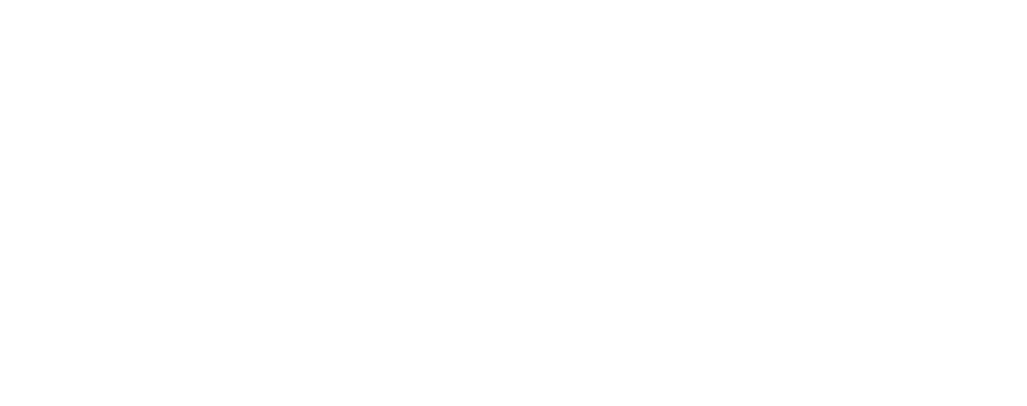
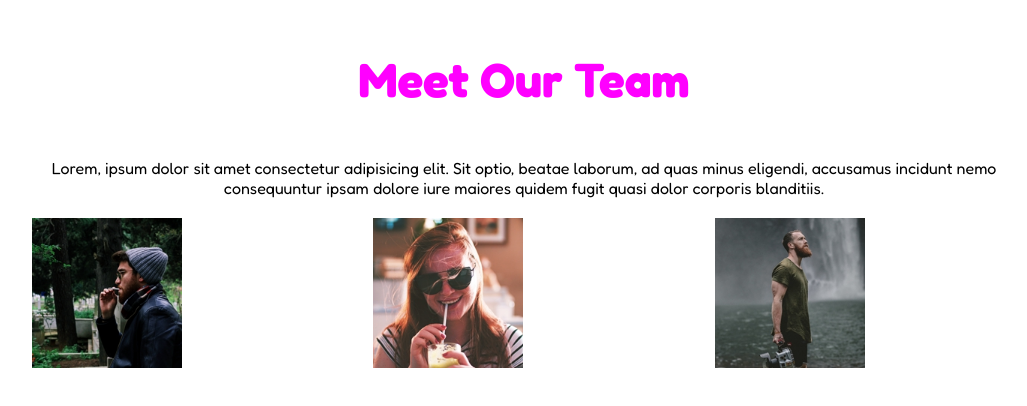
Before and after one commit to cesarecicolin/html-css-float-cards, a plain HTML site: page index.html in a window 1280 px wide. Shown: the whole page, without its empty margins (116-1143 px from the left). Drawn offline with Linux system fonts and the light colour scheme.

Commit message:
add:section img progres

```diff
--- a/css/style.css
+++ b/css/style.css
@@ -4,6 +4,51 @@
     padding: 0;
     box-sizing: border-box;
 }
+
 body{
+    font-family: 'Fredoka', sans-serif;
+}
+img{
+    max-width: 100%;
+    float: left;
 
 }
+
+.conteiner{
+    width: 80%;
+    margin: 0 auto;
+}
+
+h1{
+    text-align: center;
+    font-size: 3rem;
+    color: magenta;
+    padding: 50px;
+}
+p{
+    text-align: center;
+}
+
+.badge{
+    float: left;
+    /* border: 1px solid black; */
+    width: calc(100% / 3);
+    text-align: center;
+    padding: 20px 20px;
+    color: white;
+
+
+
+
+
+}
+ .badge img{
+    height: 150px;
+ }
+
+ .row{
+
+ }
+ .card{
+    background-color: black;
+ }
--- a/index.html
+++ b/index.html
@@ -5,8 +5,38 @@
     <meta name="viewport" content="width=device-width, initial-scale=1.0">
     <title>Document</title>
     <link rel="stylesheet" href="css/style.css">
+    <link rel="preconnect" href="https://fonts.googleapis.com">
+    <link rel="preconnect" href="https://fonts.gstatic.com" crossorigin>
+    <link href="https://fonts.googleapis.com/css2?family=Fredoka:wght@300;400;500;600;700&display=swap" rel="stylesheet">
 </head>
 <body>
+    <main>
+
+        <section class="conteiner">
+            <h1>Meet Our Team</h1>
+            <p>Lorem, ipsum dolor sit amet consectetur adipisicing elit. Sit optio, beatae laborum, ad quas minus eligendi, accusamus incidunt nemo consequuntur ipsam dolore iure maiores quidem fugit quasi dolor corporis blanditiis.</p>
+        </section>
+
+        <div class="row">
+            <div class="conteiner">
+                <div class="badge">
+                    <div class="card">
+                        <img src="img/male1.png" alt="">
+
+                    </div>
+
+                </div>
+                <div class="badge"><img src="img/female1.png" alt=""></div>
+                <div class="badge"><img src="img/male2.png" alt=""></div>
+
+            </div>
+        </div>
+
+
+            </div>
+        </div>
+
+    </main>
 
 </body>
 </html>
```
